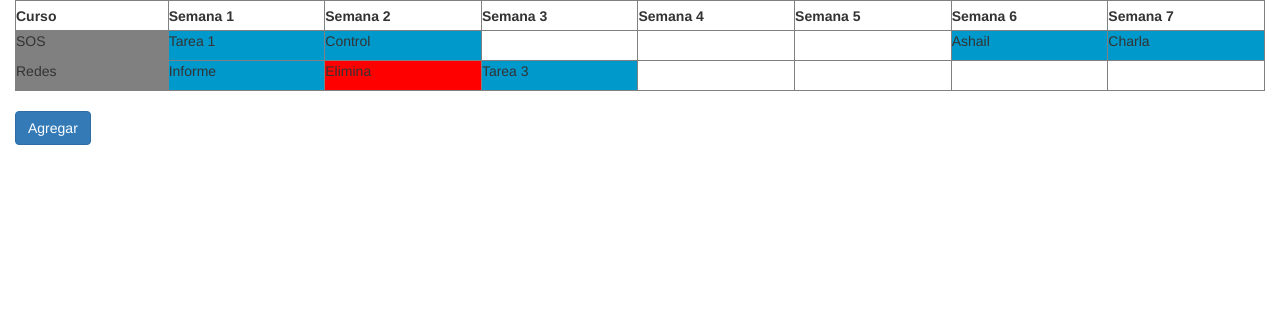
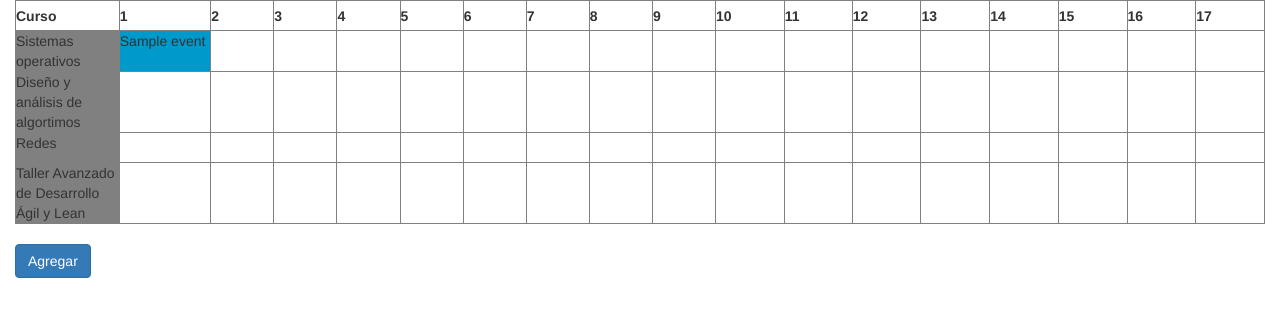
Before and after one commit to Lapnis/tasks_visualizer, a Django app: page /week_scheduler/ in a window 1280 px wide. Shown: the top 317 px of the page. Run offline with Django 3.2, Linux system fonts and the light colour scheme; data comes from the database, SQL or seed files in the repository; tables that the repository leaves empty hold one stand-in row (values such as "Sample post"); some libraries are stand-ins or nearby versions.

Commit message:
load data to scheduler

```diff
--- a/week_scheduler/templates/week_scheduler/index.html
+++ b/week_scheduler/templates/week_scheduler/index.html
@@ -14,6 +14,7 @@
             height: 30px;
             width: 200px;
         }
+
         table span {
             display: block;
             background-color: #09C;
@@ -31,35 +32,38 @@
             <table id="#our_table" border="1">
                 <tr>
                     <th>Curso</th>
-                    <th>Semana 1</th>
-                    <th>Semana 2</th>
-                    <th>Semana 3</th>
-                    <th>Semana 4</th>
-                    <th>Semana 5</th>
-                    <th>Semana 6</th>
-                    <th>Semana 7</th>
+                    {% for week in weeks %}
+                        <th weekId="{{ week.id }}">{{ week.number }}</th>
+                    {% endfor %}
                 </tr>
-                <tr>
-                    <td><span class="event" id="8" draggable="false" style="background-color: gray;">SOS</span></td>
-                    <td><span class="event" id="1" draggable="true">Tarea 1</span></td>
-                    <td><span class="event" id="5" draggable="true">Control</span></td>
-                    <td></td>
-                    <td></td>
-                    <td></td>
-                    <td><span class="event" id="6" draggable="true">Ashail</span></td>
-                    <td><span class="event" id="7" draggable="true">Charla</span></td>
-                </tr>
-                <tr>
-                    <td><span class="event" id="9" draggable="false" style="background-color: gray;">Redes</span></td>
-                    <td><span class="event" id="2" draggable="true">Informe</span></td>
-                    <td><span class="event" id="3" draggable="false" style="background-color: red;">Elimina</span></td>
-                    <td><span class="event" id="4" draggable="true">Tarea 3</span></td>
-                    <td></td>
-                    <td></td>
-                    <td></td>
-                    <td></td>
-
-                </tr>
+                {% for course in courses %}
+                    <tr>
+                        <td><span
+                                class="event"
+                                courseCode="{{ course.code }}"
+                                draggable="false"
+                                style="background-color: gray;">
+                            {{ course.name }}
+                        </span>
+                        </td>
+                        {% for week in weeks %}
+                            <td>
+                                {% for event in events %}
+                                    {% if event.course == course %}
+                                        {% if event.week == week %}
+                                            <span
+                                                    class="event"
+                                                    id="{{ event.id }}"
+                                                    draggable="true">
+                                                {{ event.name }}
+                                            </span>
+                                        {% endif %}
+                                    {% endif %}
+                                {% endfor %}
+                            </td>
+                        {% endfor %}
+                    </tr>
+                {% endfor %}
             </table>
         </div>
     </div>
@@ -175,7 +179,7 @@
                         <!-- Guardar -->
                         <div class="col-sm-1">
                             {% csrf_token %}
-                            <button id="savebtn" type="button" class="btn btn-success">
+                            <button id="savebtn" type="submit" class="btn btn-success">
                                 Guardar
                             </button>
                         </div>
--- a/week_scheduler/views.py
+++ b/week_scheduler/views.py
@@ -10,7 +10,8 @@ import datetime
 def index(request):
     courses = Course.objects.all()
     weeks = Week.objects.all()
-    myContext = {'courses': courses, 'weeks': weeks}
+    events = Event.objects.all()
+    myContext = {'courses': courses, 'weeks': weeks, 'events': events}
     return render(request, 'week_scheduler/index.html', context=myContext)
 
 
```
